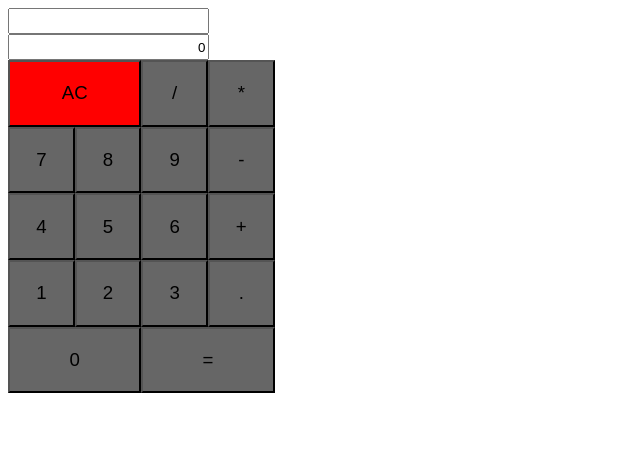
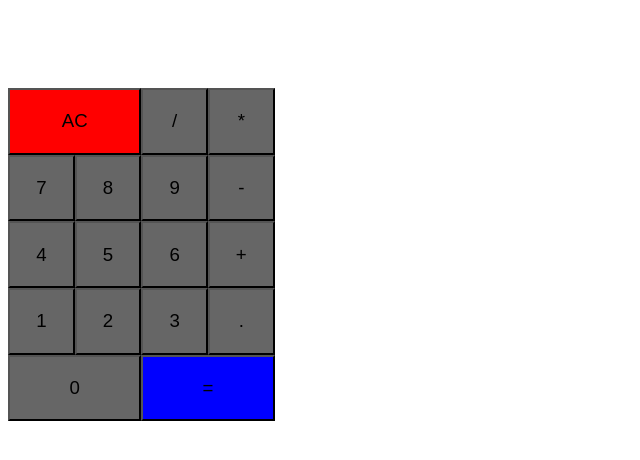
Before and after one commit to SophieReuter/calculator, a React (Vite) app: page / in a window 1280 px wide. Shown: the top 460 px of the page, without its empty margins (0-640 px from the left). Built offline with nearby package versions, Linux system fonts and the light colour scheme.

Commit message:
display and input

```diff
--- a/src/App.css
+++ b/src/App.css
@@ -1,10 +1,19 @@
+
 input {
     text-align: end;
     width: 145pt;
     height: 15pt
 }
 
-#deleteButton {
+.upper {
+    width: 198pt;
+    text-align: end;
+    font-size: 25pt;
+    letter-spacing: 3px;
+    min-height: 30pt;
+}
+
+#clear {
     width: 100pt;
     background-color: red;
 }
@@ -30,10 +39,19 @@ button:hover {
     width: 200pt;
 }
 
-#zeroButton {
+#zero {
     width: 100pt;
 }
 
-#equalsButton {
+#equals {
     width: 100pt;
+    background-color: blue;
 }
+
+#equals:hover {
+    background-color: darkblue;
+}
+
+#clear:hover {
+    background-color: darkred;
+}
--- a/src/App.jsx
+++ b/src/App.jsx
@@ -2,66 +2,163 @@ import { useState } from "react";
 import "./App.css";
 
 function App() {
-  const [display, changeDisplay] = useState("");
-  const [currentChar, changeChar] = useState("0");
+  const [display, setDisplay] = useState("");
+  const [currentChar, setChar] = useState("");
+  const [calculation, pushToArray] = useState([]);
 
   const chars = [
-    { id: "slash", char: "/" },
+    { id: "divide", char: "/" },
     { id: "multiply", char: "*" },
     { id: "seven", char: "7" },
     { id: "eight", char: "8" },
     { id: "nine", char: "9" },
-    { id: "minus", char: "-" },
+    { id: "subtract", char: "-" },
     { id: "four", char: "4" },
     { id: "five", char: "5" },
     { id: "six", char: "6" },
-    { id: "plus", char: "+" },
+    { id: "add", char: "+" },
     { id: "one", char: "1" },
     { id: "two", char: "2" },
     { id: "three", char: "3" },
-    { id: "point", char: "." },
+    { id: "decimal", char: "." },
     { id: "zero", char: "0" },
-    { id: "equals", char: "=" },
   ];
+
+  const operators = ["/", "*", "-", "+"];
+  const specialCharacters = ["/", "*", "-", "+", "."];
 
   const charButtons = [];
 
+  const isOperator = (value) => {
+    return operators.includes(value);
+  };
+
+  const isSpecialCharacter = (value) => {
+    return specialCharacters.includes(value);
+  };
+
+  const deleteCalculation = () => {
+    setDisplay("");
+    setChar("");
+    pushToArray([]);
+  };
+
+  const calculateResult = () => {
+    if (isSpecialCharacter(calculation[calculation.length - 1])) {
+      alert("Every calculation needs to end with a numeric value!");
+      deleteCalculation();
+      return;
+    }
+    for (let i = 0; i <= calculation.length - 1; i++) {
+      const currentValue = calculation[i];
+      if (currentValue === "*" || currentValue === "/") {
+        let firstNumber = 0;
+        let secondNumber = 0;
+        const firstIndex = 0;
+        const lastIndex = 0;
+        let result = 0;
+        for (let x = i - 1; x >= 0; x--) {
+          if (isOperator(x)) {
+            firstIndex = x + 1;
+            break;
+          } else {
+            firstNumber = calculation[x] + firstNumber;
+          }
+        }
+        firstNumber = parseFloat(firstNumber);
+        for (let x = i + 1; x <= calculation.length - 1; x++) {
+          if (isOperator(x)) {
+            lastIndex = x - 1;
+            break;
+          } else {
+            secondNumber = secondNumber + calculation[x];
+          }
+        }
+        secondNumber = parseFloat(secondNumber);
+        switch (currentValue) {
+          case "*":
+            result = firstNumber * secondNumber;
+            break;
+          case "/":
+            result = firstNumber / secondNumber;
+            break;
+        }
+        pushToArray((prev) => {
+          [...prev, result];
+        });
+        calculation = calculation.splice(firstIndex, lastIndex - 1);
+        console.log(calculation);
+      }
+    }
+  };
+
+  const addInput = (input) => {
+    debugger;
+    const lastChar = calculation[calculation.length - 1];
+    if (currentChar === "/" && input == "0") {
+      alert("It is not possible to divide by zero!");
+      deleteCalculation();
+      return;
+    } else if (
+      (lastChar === "0" && !specialCharacters.includes(input)) || //Fehler weil 300 oder 303 nicht möglich
+      (isSpecialCharacter(input) && isSpecialCharacter(lastChar))
+    )
+      return;
+    else {
+      if (
+        !isOperator(lastChar) &&
+        !isOperator(input) &&
+        lastChar !== undefined
+      ) {
+        const newNumber = String(parseFloat(lastChar + input));
+        const updatedArray = calculation.map((value, index) => {
+          if (index === calculation.length - 1) {
+            return newNumber;
+          }
+        });
+        setDisplay((prev) => prev + input);
+        pushToArray((prev) => updatedArray);
+        setChar((prev) => newNumber);
+      } else {
+        setDisplay((prev) => prev + input);
+        pushToArray((prev) => [...prev, input]);
+        setChar((prev) => input);
+      }
+    }
+  };
+
   for (let value of chars) {
-    const identifier = `${value.id}Button`;
+    const identifier = `${value.id}`;
     charButtons.push(
-      <>
       <button
         key={identifier}
         id={identifier}
         className="numbers"
         onClick={() => {
-            changeDisplay((prev) => prev + value.char),
-              changeChar((prev) => value.char);
+          addInput(value.char);
         }}
       >
         {value.char}
       </button>
-      </>
     );
   }
 
   return (
     <>
-      <input type="text" id="input" value={display} />
-      <br></br>
-      <input type="text" id="input" value={currentChar} />
-      <br></br>
+      <div className="upper" id="input">
+        {display}
+      </div>
+      <div className="upper" id="display">
+        {currentChar}
+      </div>
       <div id="buttons">
-        <button
-          id="deleteButton"
-          onClick={() => {
-            changeDisplay((prev) => "");
-            changeChar((prev) => "0");
-          }}
-        >
+        <button id="clear" onClick={deleteCalculation}>
           AC
         </button>
         {charButtons}
+        <button id="equals" className="numbers" onClick={calculateResult}>
+          =
+        </button>
       </div>
     </>
   );
```
Lines whose indentation alone changed are shown as unchanged.
